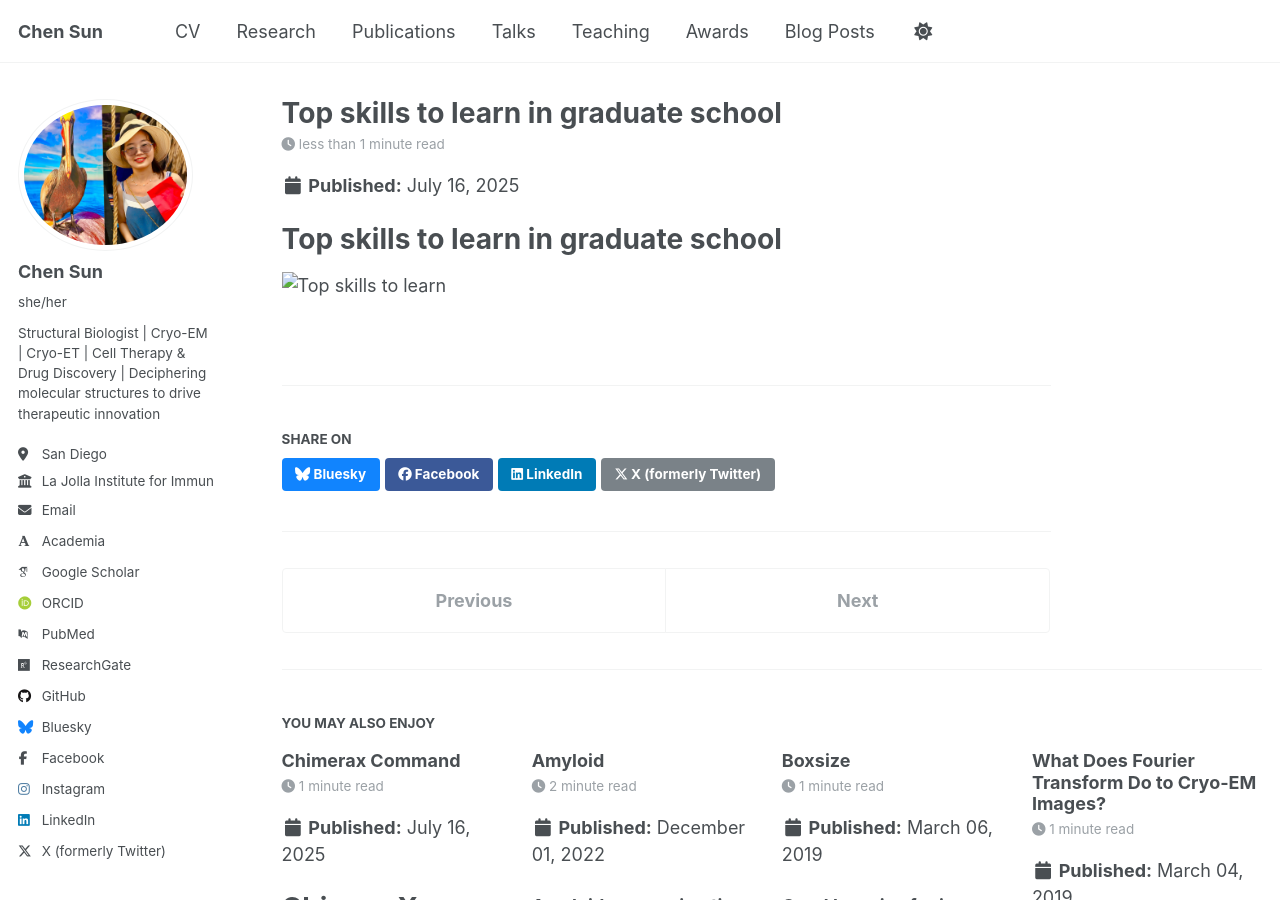
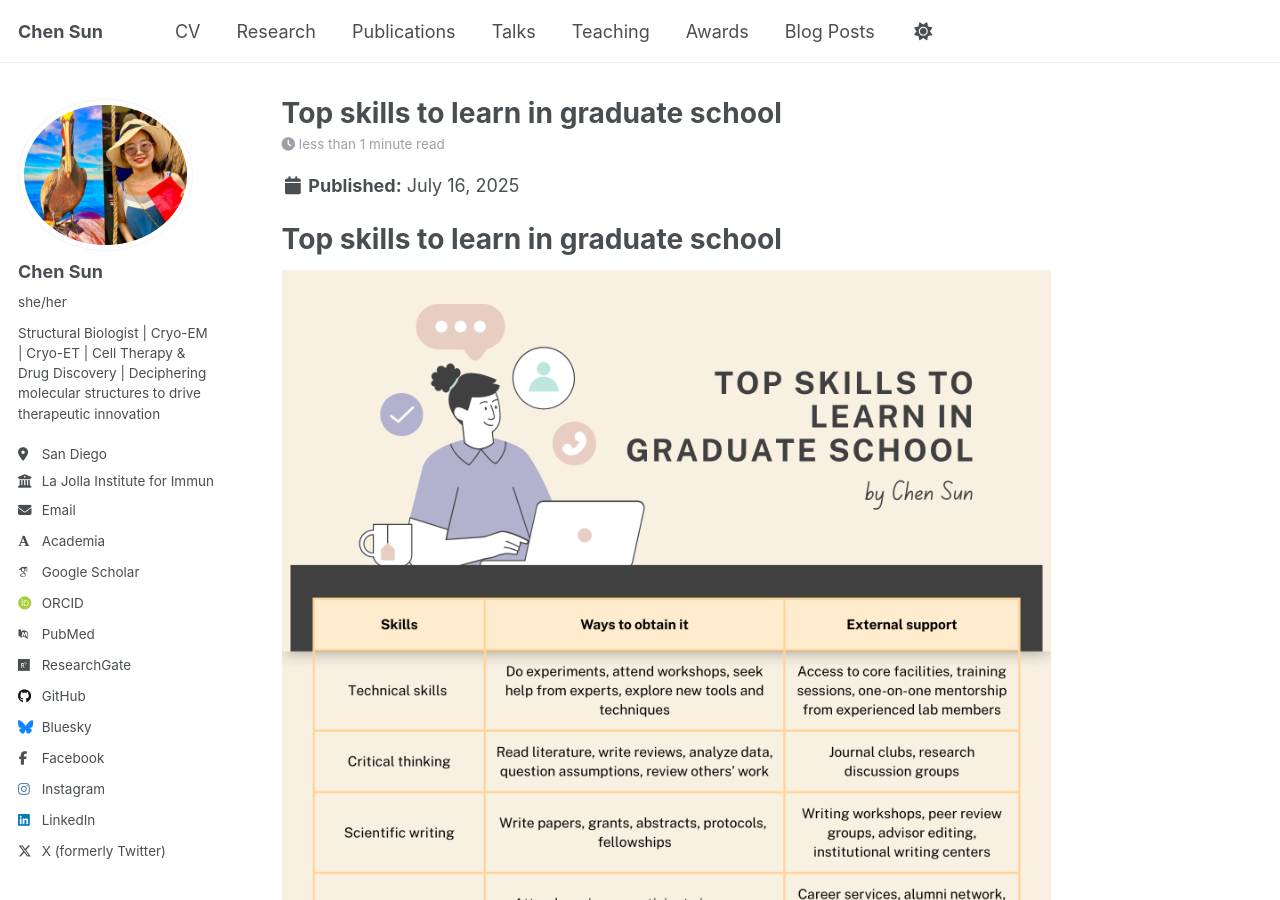
Before and after one commit to sun647/sun647.github.io, a Jekyll site: the page built from _posts/2025-7-16-Skills.md, in a window 1280 px wide and 900 px high. Built offline with Jekyll 4.4.1, drawn with Linux system fonts in a browser that asks for light colours; some web fonts are replaced; a script that is not in the unit is left out.

Commit message:
Update 2025-7-16-Skills.md

```diff
--- a/_posts/2025-7-16-Skills.md
+++ b/_posts/2025-7-16-Skills.md
@@ -5,4 +5,4 @@ author: "Chen Sun"
 ---
 
 # Top skills to learn in graduate school
-![Top skills to learn](/images/Topskillstolearn.png)
+![Top skills to learn](/images/posts/Topskillstolearn.png)
```
